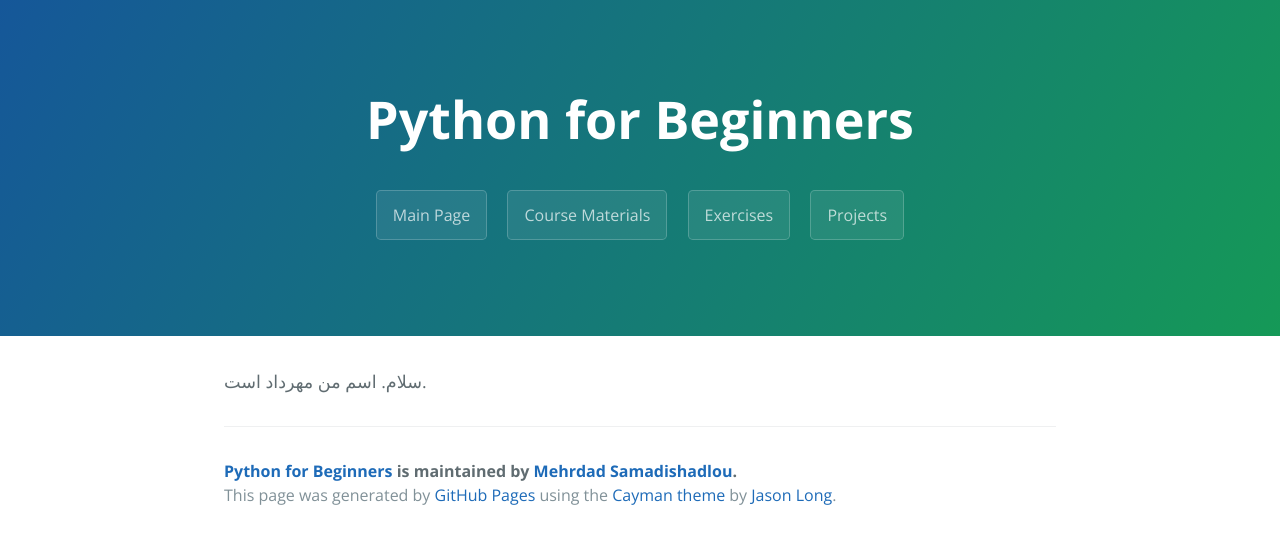
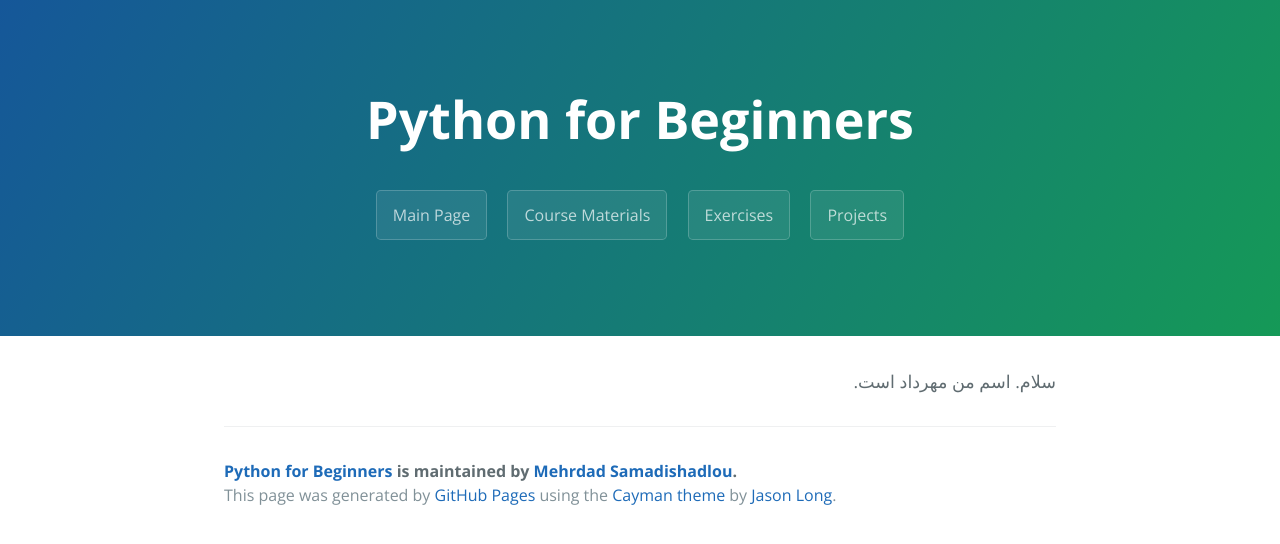
Before and after one commit to MehrdadSamadishadlou/Python_for_Beginners, a Jekyll site: the page built from projects.md, in a window 1280 px wide. Shown: the top 544 px of the page. Built offline with Jekyll 4.4.1, drawn with Linux system fonts in a browser that asks for light colours.

Commit message:
Update projects.md

```diff
--- a/projects.md
+++ b/projects.md
@@ -4,5 +4,6 @@ layout: template
 filename: projects
 ---
 
-
+<p dir="rtl" align="right">
 سلام. اسم من مهرداد است.
+</p>
```
